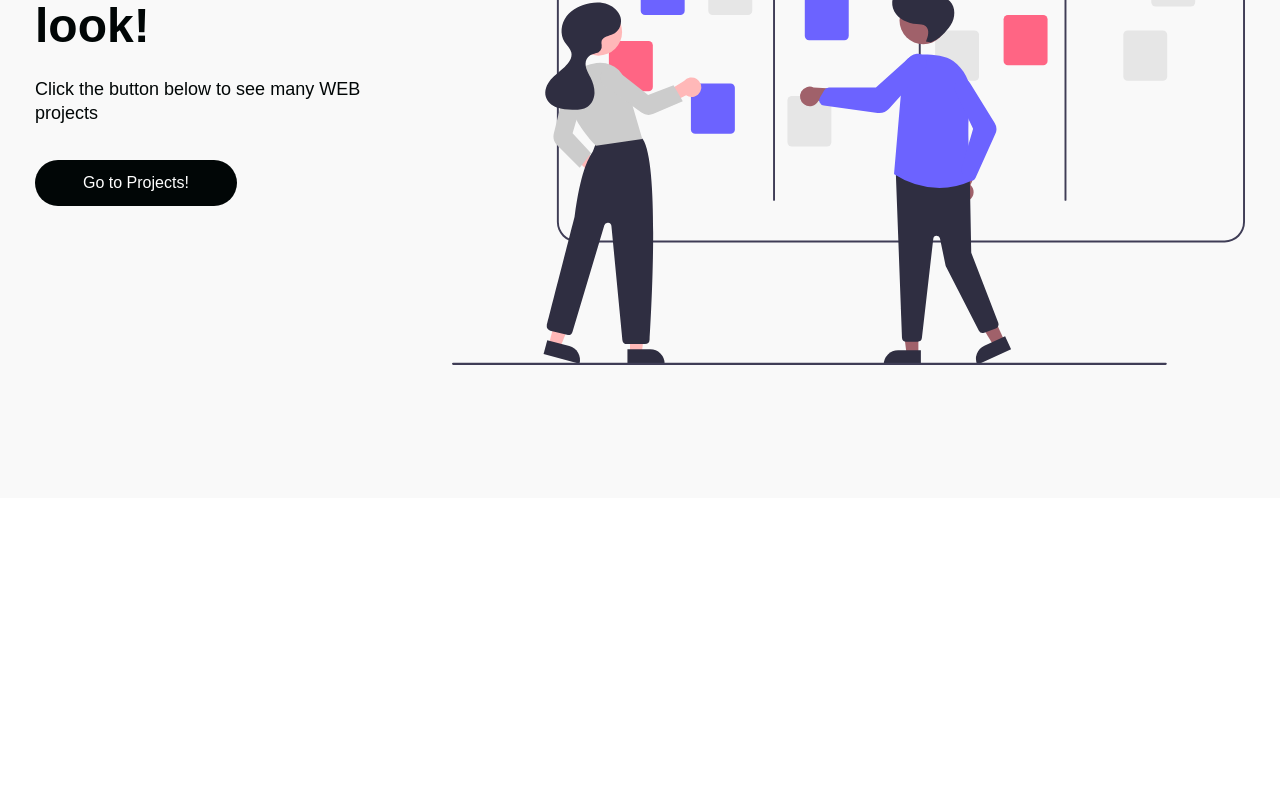
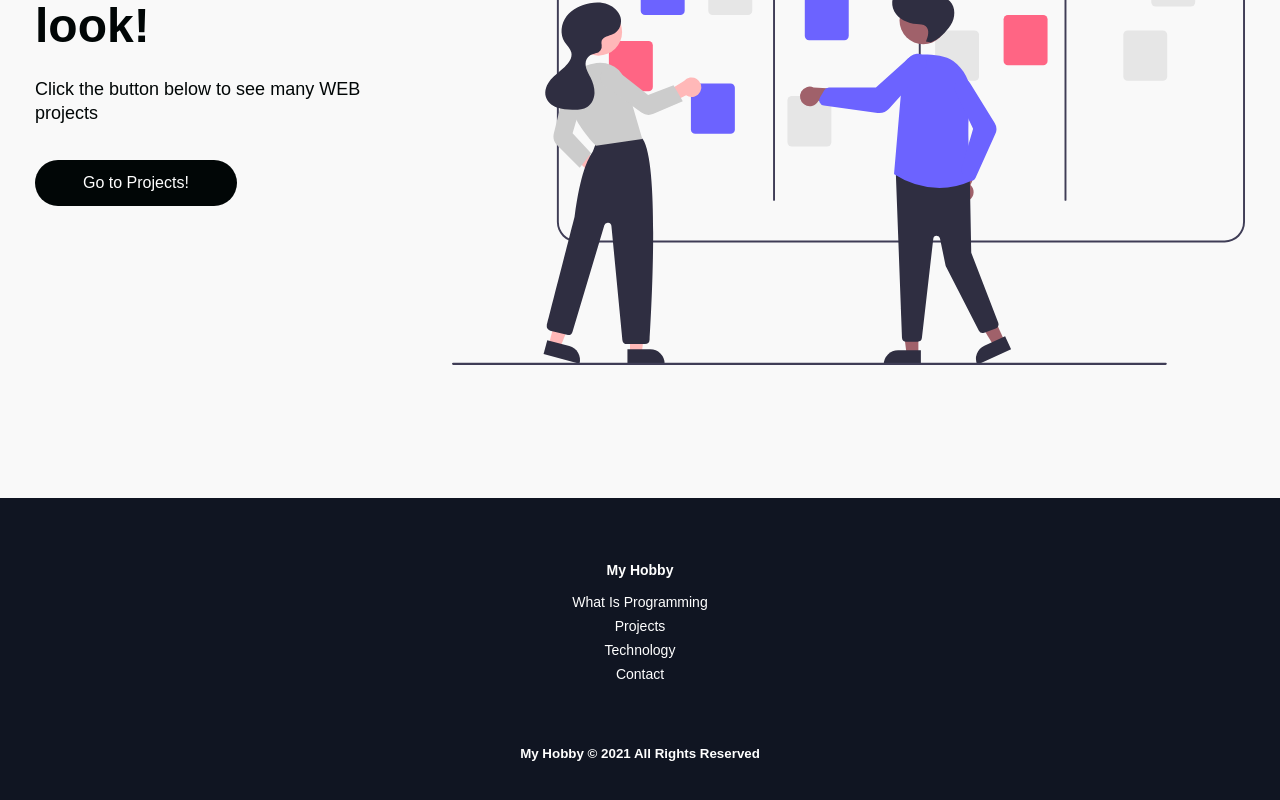
Before and after one commit to Yanters/My-Hobby, a React (Create React App) app: page / in a window 1280 px wide. Shown: the part 1902-2702 px from the top of the page. Before the commit the page ends 2400 px from the top, so only its background shows below. Built offline with nearby package versions, Linux system fonts and the light colour scheme; a web font is replaced by a local one.

Commit message:
Menu, menu underline, links

```diff
--- a/src/App.tsx
+++ b/src/App.tsx
@@ -1,14 +1,20 @@
 import React from "react";
-import { Route } from "react-router";
+import { Route, Switch } from "react-router";
 import "./App.css";
 import Home from "./pages/Home";
+import SignIn from "./pages/SignIn";
 
 function App() {
   return (
     <div>
-      <Route>
-        <Home />
-      </Route>
+      <Switch>
+        <Route path="/" exact>
+          <Home />
+        </Route>
+        <Route path="/sign-in" exact>
+          <SignIn />
+        </Route>
+      </Switch>
     </div>
   );
 }
--- a/src/components/About/Data.tsx
+++ b/src/components/About/Data.tsx
@@ -23,7 +23,7 @@ export const data2 = {
   id: "projects",
   isLight: true,
   lightText: false,
-  ligthTextDescription: true,
+  ligthTextDescription: false,
   topLine: "Pojects",
   headLine: "Let's have a look!",
   description: "Click the button below to see many WEB projects",
--- /dev/null
+++ b/src/components/Footer/Footer.tsx
@@ -0,0 +1,45 @@
+import React from "react";
+
+import {
+  FooterContainer,
+  FooterWrap,
+  FooterLinksContainer,
+  FooterLinksWrapper,
+  FooterLinkItems,
+  FooterLinkTitle,
+  FooterLink,
+  BottomFooter,
+  BottomWrapper,
+  WebsiteRights,
+} from "./FooterElements";
+
+const Footer = () => {
+  return (
+    <>
+      <FooterContainer>
+        <FooterWrap>
+          <FooterLinksContainer>
+            <FooterLinksWrapper>
+              <FooterLinkItems>
+                <FooterLinkTitle>My Hobby</FooterLinkTitle>
+                <FooterLink to="about">What Is Programming</FooterLink>
+                <FooterLink to="projects">Projects</FooterLink>
+                <FooterLink to="technology">Technology</FooterLink>
+                <FooterLink to="contact">Contact</FooterLink>
+              </FooterLinkItems>
+            </FooterLinksWrapper>
+          </FooterLinksContainer>
+          <BottomFooter>
+            <BottomWrapper>
+              <WebsiteRights>
+                My Hobby &copy; {new Date().getFullYear()} All Rights Reserved
+              </WebsiteRights>
+            </BottomWrapper>
+          </BottomFooter>
+        </FooterWrap>
+      </FooterContainer>
+    </>
+  );
+};
+
+export default Footer;
--- /dev/null
+++ b/src/components/Footer/FooterElements.tsx
@@ -0,0 +1,87 @@
+import styled from "styled-components";
+// import { Link as LinkRouter } from "react-router-dom";
+import { Link as LinkScroll } from "react-scroll";
+
+export const FooterContainer = styled.footer`
+  background-color: #101522;
+`;
+
+export const FooterWrap = styled.div`
+  padding: 48px 24px;
+  display: flex;
+  flex-direction: column;
+  justify-content: center;
+  align-items: center;
+  max-width: 1100px;
+  margin: 0 auto;
+`;
+
+export const FooterLinksContainer = styled.div`
+  display: flex;
+  justify-content: center;
+  @media screen and (max-width: 820px) {
+    padding-top: 32px;
+  }
+`;
+
+export const FooterLinksWrapper = styled.div`
+  display: flex;
+
+  @media screen and (max-width: 820px) {
+    flex-direction: column;
+  }
+`;
+
+export const FooterLinkItems = styled.div`
+  display: flex;
+  flex-direction: column;
+  align-items: center;
+  margin: 16px;
+  text-align: center;
+  width: 100%;
+  box-sizing: border-box;
+  color: #fff;
+  @media screen and (max-width: 420px) {
+    margin: 0;
+    padding: 10px;
+    width: 100%;
+  }
+`;
+
+export const FooterLinkTitle = styled.h1`
+  font-size: 14px;
+  margin-bottom: 16px;
+`;
+
+export const FooterLink = styled(LinkScroll)`
+  color: #fff;
+  text-decoration: none;
+  margin-bottom: 0.5rem;
+  font-size: 14px;
+  &:hover {
+    color: #01bf71;
+    transition: 0.3s ease-out;
+  }
+`;
+
+export const BottomFooter = styled.section`
+  max-width: 1000px;
+  width: 100%;
+`;
+
+export const BottomWrapper = styled.div`
+  display: flex;
+  justify-content: center;
+  align-items: center;
+  max-width: 1100px;
+  margin: 40px auto 0 auto;
+  @media screen and (max-width: 820px) {
+    flex-direction: column;
+  }
+`;
+
+export const WebsiteRights = styled.small`
+  color: #fff;
+  margin-bottom: 16px;
+  font-weight: 700;
+`;
--- a/src/components/Navbar/Navbar.tsx
+++ b/src/components/Navbar/Navbar.tsx
@@ -1,5 +1,6 @@
-import React from "react";
+import React, { useEffect, useState } from "react";
 import { FaBars } from "react-icons/fa";
+import { animateScroll as scroll } from "react-scroll";
 import {
   Nav,
   NavbarContainer,
@@ -13,30 +14,83 @@ import {
 } from "./NavbarElements";
 
 const Navbar: React.FC<{ toggle: () => void }> = (props) => {
+  const [scrollNav, setScrollNav] = useState(false);
+
+  const changeNavHandler = () => {
+    if (window.scrollY >= 80) {
+      setScrollNav(true);
+    } else {
+      setScrollNav(false);
+    }
+  };
+
+  useEffect(() => {
+    window.addEventListener("scroll", changeNavHandler);
+  }, []);
+
+  const toggleHomeHandler = () => {
+    scroll.scrollToTop();
+  };
+
   return (
     <>
-      <Nav>
+      <Nav scrollNav={scrollNav}>
         <NavbarContainer>
-          <NavLogo to="/">My Hobby</NavLogo>
+          <NavLogo to="/" onClick={toggleHomeHandler}>
+            My Hobby
+          </NavLogo>
           <MobileIcon onClick={props.toggle}>
             <FaBars />
           </MobileIcon>
           <NavMenu>
             <NavItem>
-              <NavLinks to="about">About</NavLinks>
+              <NavLinks
+                to="about"
+                smooth={true}
+                duration={500}
+                spy={true}
+                offset={-80}
+              >
+                About
+              </NavLinks>
             </NavItem>
             <NavItem>
-              <NavLinks to="projects">Projects</NavLinks>
+              <NavLinks
+                to="projects"
+                smooth={true}
+                duration={500}
+                spy={true}
+                offset={-80}
+              >
+                Projects
+              </NavLinks>
             </NavItem>
             <NavItem>
-              <NavLinks to="technology">Technology</NavLinks>
+              <NavLinks
+                to="technology"
+                smooth={true}
+                duration={500}
+                spy={true}
+                offset={-80}
+              >
+                Technology
+              </NavLinks>
             </NavItem>
             <NavItem>
-              <NavLinks to="contact">Contact</NavLinks>
+              <NavLinks
+                to="contact"
+                href="contact"
+                smooth={true}
+                duration={500}
+                spy={true}
+                offset={-80}
+              >
+                Contact
+              </NavLinks>
             </NavItem>
           </NavMenu>
           <NavBtn>
-            <NavBtnLink to="/signin">Sign In</NavBtnLink>
+            <NavBtnLink to="/sign-in">Sign In</NavBtnLink>
           </NavBtn>
         </NavbarContainer>
       </Nav>
--- a/src/components/Navbar/NavbarElements.tsx
+++ b/src/components/Navbar/NavbarElements.tsx
@@ -2,8 +2,8 @@ import styled from "styled-components";
 import { Link as LinkRouter } from "react-router-dom";
 import { Link as LinkScroll } from "react-scroll";
 
-export const Nav = styled.nav`
-  background: #000;
+export const Nav = styled.nav<{ scrollNav: boolean }>`
+  background: ${({ scrollNav }) => (scrollNav ? "#000" : "transparent")};
   height: 80px;
   margin-top: -80px;
   display: flex;
@@ -78,7 +78,7 @@ export const NavLinks = styled(LinkScroll)`
   align-items: center;
   text-decoration: none;
   padding: 0 1rem;
-  height: 100%;
+  height: 96.5%;
   cursor: pointer;
 
   &.active {
--- a/src/components/Sidebar/Sidebar.tsx
+++ b/src/components/Sidebar/Sidebar.tsx
@@ -18,16 +18,44 @@ const Sidebar: React.FC<{ isOpen: boolean; toggle: () => void }> = (props) => {
       </Icon>
       <SideBarWrapper>
         <SideBarMenu>
-          <SideBarLink onClick={props.toggle} to="about">
+          <SideBarLink
+            onClick={props.toggle}
+            to="about"
+            smooth={true}
+            duration={500}
+            spy={true}
+            offset={-80}
+          >
             About
           </SideBarLink>
-          <SideBarLink onClick={props.toggle} to="about">
+          <SideBarLink
+            onClick={props.toggle}
+            to="projects"
+            smooth={true}
+            duration={500}
+            spy={true}
+            offset={-80}
+          >
             Projects
           </SideBarLink>
-          <SideBarLink onClick={props.toggle} to="about">
+          <SideBarLink
+            onClick={props.toggle}
+            to="technologies"
+            smooth={true}
+            duration={500}
+            spy={true}
+            offset={-80}
+          >
             Technology
           </SideBarLink>
-          <SideBarLink onClick={props.toggle} to="about">
+          <SideBarLink
+            onClick={props.toggle}
+            to="contact"
+            smooth={true}
+            duration={500}
+            spy={true}
+            offset={-80}
+          >
             Contact
           </SideBarLink>
         </SideBarMenu>
--- a/src/pages/Home.tsx
+++ b/src/pages/Home.tsx
@@ -1,6 +1,7 @@
 import React, { useState } from "react";
 import About from "../components/About/About";
 import { data, data2 } from "../components/About/Data";
+import Footer from "../components/Footer/Footer";
 import Intro from "../components/Intro/Intro";
 import Navbar from "../components/Navbar/Navbar";
 import Sidebar from "../components/Sidebar/Sidebar";
@@ -19,6 +20,7 @@ const Home = () => {
       <Intro />
       <About {...data} />
       <About {...data2} />
+      <Footer />
     </div>
   );
 };
--- /dev/null
+++ b/src/pages/SignIn.tsx
@@ -0,0 +1,7 @@
+import React from "react";
+
+const SignIn = () => {
+  return <div>Some text</div>;
+};
+
+export default SignIn;
```
